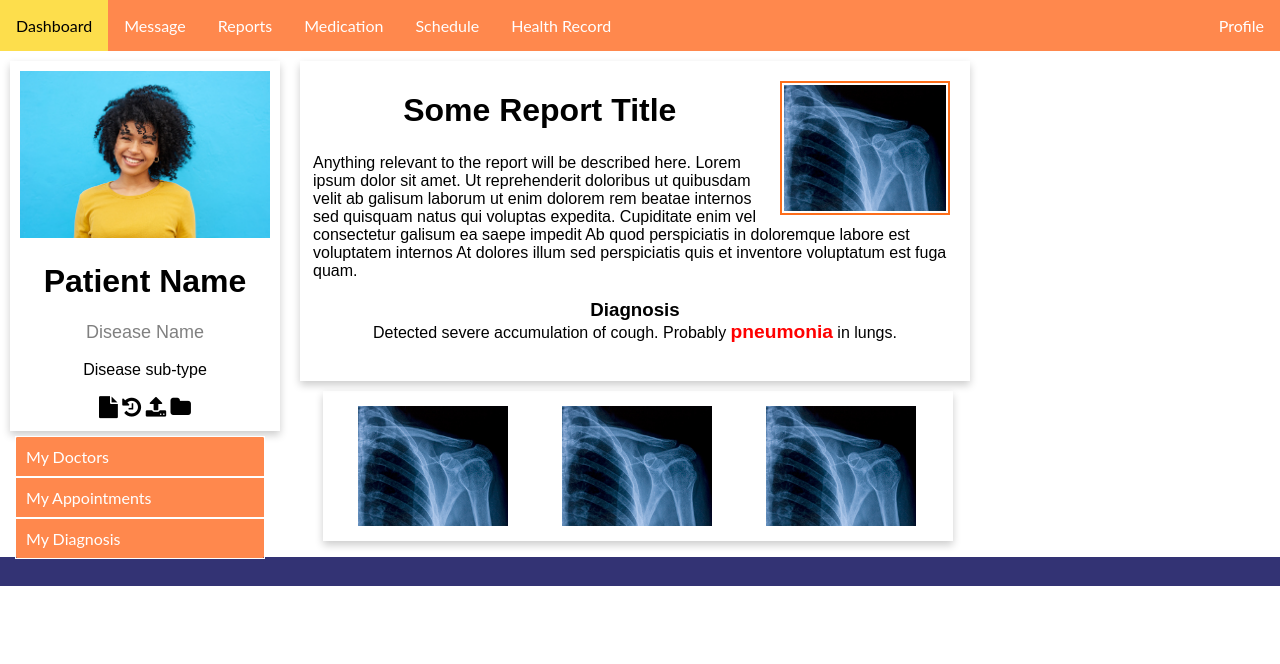
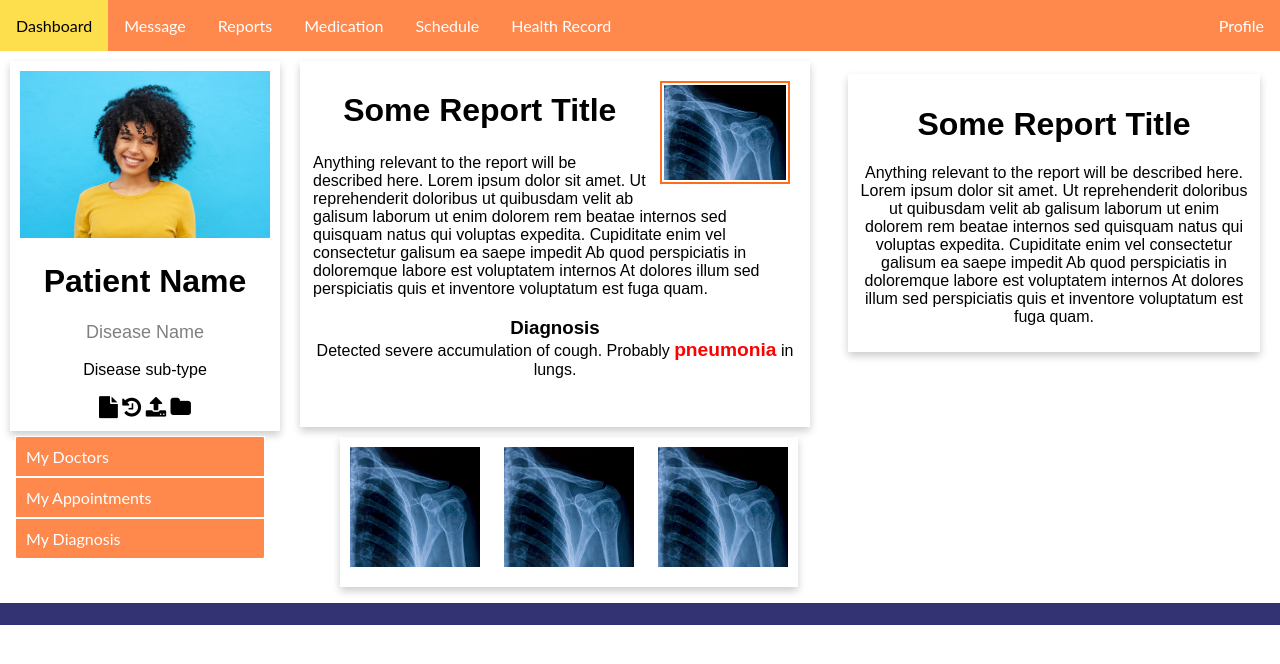
Before and after one commit to Ayushree-2147141/HMS-Patient-Module, a plain HTML site: page index.html in a window 1280 px wide. Drawn offline with Linux system fonts and the light colour scheme.

Commit message:
commit on master

```diff
--- a/index.css
+++ b/index.css
@@ -15,9 +15,9 @@ body {
 
 }
 
-.right-panel img{
+/* .right-panel img{
   float:right;
-}
+} */
 
 .sidebar a {
   display: block;
@@ -56,6 +56,12 @@ body {
   text-align: center;
   font-family: arial;
   padding: 10px;
+}
+
+.right-card{
+  box-shadow: 0 4px 8px 0 rgba(0, 0, 0, 0.2);
+  width: 300px;
+  margin-left:670px;
 }
 
 .title {
@@ -104,13 +110,32 @@ body {
 
 .center-card {
   box-shadow: 0 4px 8px 0 rgba(0, 0, 0, 0.2);
-  max-width: 650px;
+  width: 50%;
+  min-width: 300px;
+  height: fit-content;
+  /* margin: auto; */
+  text-align: center;
+  font-family: arial;
+  padding: 10px;
+  background-color: white;
+}
+.center-card2 {
+  box-shadow: 0 4px 8px 0 rgba(0, 0, 0, 0.2);
+  /* max-width: 220px; */
+  width: 40%;
   height: 300px;
   /* margin: auto; */
   text-align: center;
   font-family: arial;
   padding: 10px;
+  margin-left: 200px;
+  margin-right: 20px;
+  float:right;
+  height:fit-content;
+  margin-top:-36%;
+  background-color:white;
 }
+
 
 
 .center-card img{
@@ -122,9 +147,10 @@ body {
 
 .center-bottom-card{
   box-shadow: 0 4px 8px 0 rgba(0, 0, 0, 0.2);
-  width: 630px;
+  width: fit-content;
   height: 150px;
-  margin:10px 23px;
+  margin-top:10px;
+  margin-left:40px;
 }
 
 
@@ -135,12 +161,9 @@ body {
 
 .center-bottom-card img{
 display: inline;
-width: 150px;
+width: 130px;
 height: 120px;
 padding:10px;
-margin:5px;
-margin-left:25px;
-justify-content: space-between;
 }
 
 
@@ -178,30 +201,20 @@ justify-content: space-between;
   }
   .center-card{
     height:40%;
+    width: 50% !important;
   }
   .center-top{
     margin-left:37%;
     margin-right: 20px !important;
-    background-color:white;
   }
 .center-card h1{
   font-size: 28px;
   float: center;
 }
-  .center-bottom-card{
-    height:auto;
-    margin-left:39%;
-    width:50%;
-    background-color:white;
-    border-radius: 5px;
-  }
 .center-card p,h1{
   font-size: smaller;
 }
 
-  .center-bottom-card img{
-    border:rgb(253, 109, 26) 2px solid;
-  }
 }
 
 
--- a/index.html
+++ b/index.html
@@ -24,7 +24,7 @@
     <div class="main-content">
       <div class="left-panel">
         <div class="card">
-          <img src="./patient-image.jpg" alt="John" style="width:100%">
+          <img src="./patient-image.jpg" alt="John" style="width: 100%">
           <h1>Patient Name</h1>
           <p class="title">Disease Name</p>
           <p>Disease sub-type</p>
@@ -48,6 +48,10 @@
             <h1> Some Report Title</h1>
             <p class="demo-text">Anything relevant to the report will be described here. Lorem ipsum dolor sit amet. Ut reprehenderit doloribus ut quibusdam velit ab galisum laborum ut enim dolorem rem beatae internos sed quisquam natus qui voluptas expedita. Cupiditate enim vel consectetur galisum ea saepe impedit            Ab quod perspiciatis in doloremque labore est voluptatem internos  At dolores illum sed perspiciatis quis et inventore voluptatum est fuga quam.
               <h3> Diagnosis </h3> Detected severe accumulation of cough. Probably <span>pneumonia</span> in lungs.</p>
+          </div>
+          <div class="center-card2">
+            <h1> Some Report Title</h1>
+            <p class="demo-text">Anything relevant to the report will be described here. Lorem ipsum dolor sit amet. Ut reprehenderit doloribus ut quibusdam velit ab galisum laborum ut enim dolorem rem beatae internos sed quisquam natus qui voluptas expedita. Cupiditate enim vel consectetur galisum ea saepe impedit            Ab quod perspiciatis in doloremque labore est voluptatem internos  At dolores illum sed perspiciatis quis et inventore voluptatum est fuga quam.</p>
 
           </div>
         </div>
@@ -59,31 +63,10 @@
           </div>
         </div>
       </div>
-      <!-- <div class="right-panel">
-        <div class="right-card">
-          <iframe src="https://www.youtube.com/embed/WvLmYgmawoo?start=4" title="YouTube video player" frameborder="0" allow="accelerometer; autoplay; clipboard-write; encrypted-media; gyroscope; picture-in-picture" allowfullscreen></iframe>
-        </div>
-      </div> -->
-
-
-
-  <!-- </div>
-  <div class="right-panel">
-    <img src="./xray.jpg" style="float:right">
-  </div> -->
+    </div>
   <div class="footer">
     <p> <marquee behavior="" direction="right">This module is designed and developed by Ayushree Chakrabartty</marquee> </p>
   </div>
 
-    <!-- <script>
-        function myFunction() {
-          var x = document.getElementById("myTopnav");
-          if (x.className === "topnav") {
-            x.className += " responsive";
-          } else {
-            x.className = "topnav";
-          }
-        }
-        </script> -->
 </body>
 </html>
```
Also changed, not shown: profile.html (+1 -1 lines).
